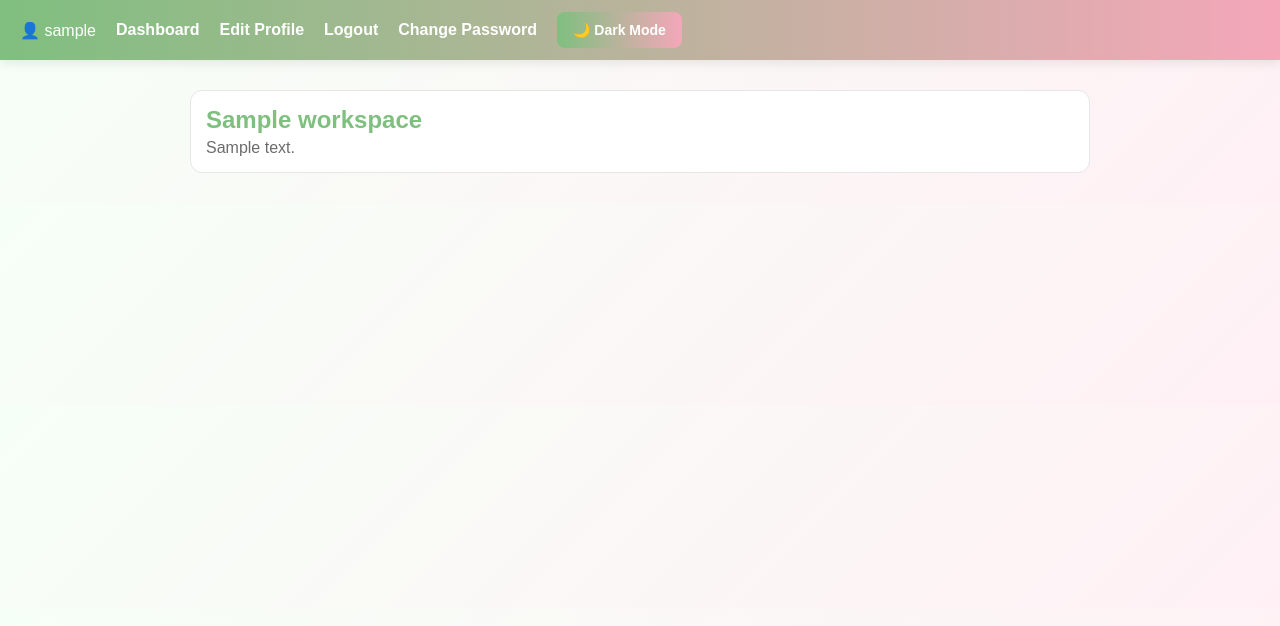
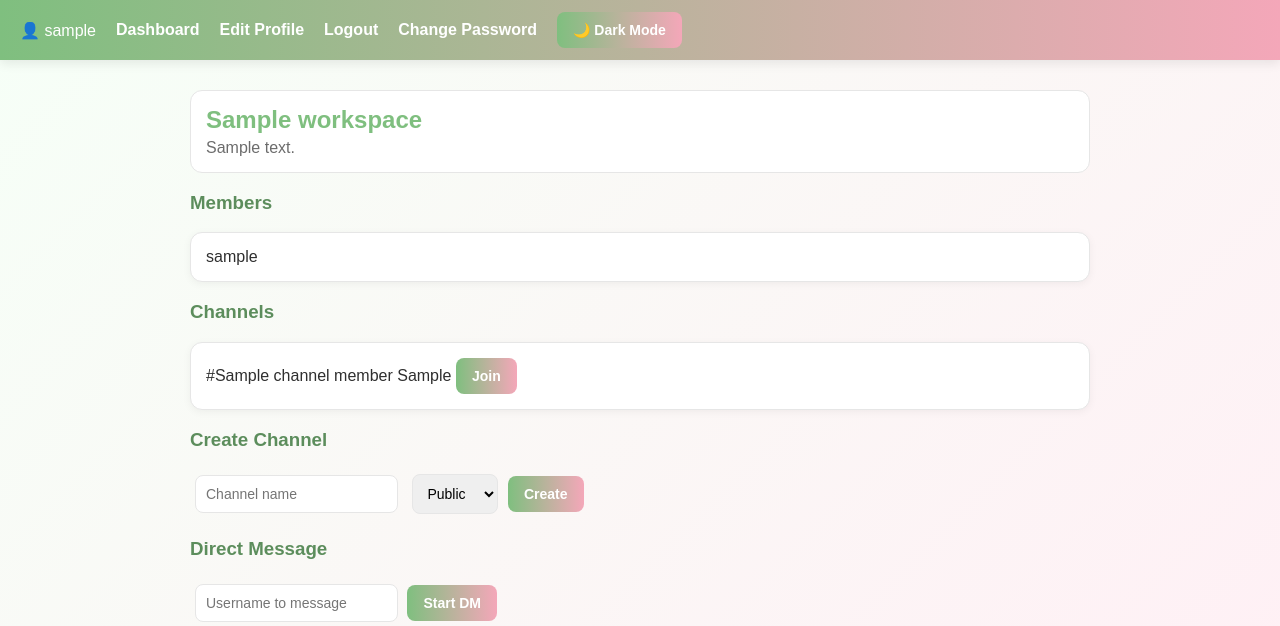
Before and after one commit to Janosia/slack-clone, a Flask app: page /workspace/1 in a window 1280 px wide. Shown: the top 626 px of the page. Run offline with Flask 3, Linux system fonts and the light colour scheme; the visitor is signed in with stand-in values (Sample User, id 1); a database or web service that is not in the repository returns one stand-in record (values such as "Sample title"); some libraries are stand-ins or nearby versions.

Commit message:
fixed : channel viewing

```diff
--- a/app.py
+++ b/app.py
@@ -248,7 +248,7 @@ def workspace(workspace_id):
 
     user_id = session['user_id']
 
-    # print(f"DEBUG: user_id={user_id}, workspace_id={workspace_id}")
+    print(f"DEBUG: user_id={user_id}, workspace_id={workspace_id}")
 
     # Check user is a member
     member = db.query(
@@ -257,7 +257,7 @@ def workspace(workspace_id):
         (workspace_id, user_id), fetchone=True
     )
 
-    # print(f"DEBUG: member={member}")
+    print(f"DEBUG: member={member}")
 
     if not member:
         flash('Access denied.')
@@ -286,7 +286,7 @@ def workspace(workspace_id):
            ORDER BY c.channel_type, c.name""",
         (user_id, workspace_id, user_id)
     )
-    # print(f"DEBUG: channels={channels}")
+    print(f"DEBUG: channels={channels}")
     members = db.query(
     """SELECT u.user_id, u.username, wm.is_admin
        FROM workspace_members wm
--- a/templates/workspace.html
+++ b/templates/workspace.html
@@ -5,22 +5,16 @@
     <h2>{{ workspace.name }}</h2>
     <p>{{ workspace.description }}</p>
   </div>
-
   {% if is_admin %}
   <div>
-    <a href="{{ url_for('invite_to_workspace', workspace_id=workspace.workspace_id) }}">
+    <a href="{{ url_for('invite_to_workspace',
+                        workspace_id=workspace.workspace_id) }}">
       <button>Invite User</button>
     </a>
   </div>
   {% endif %}
 </div>
-<!-- <h2>{{ workspace.name }}</h2>
-<p>{{ workspace.description }}</p>
 
-{% if is_admin %}
-<a href="{{ url_for('invite_to_workspace', workspace_id=workspace.workspace_id) }}">
-  <button>Invite User</button>
-</a> -->
 <h3>Members</h3>
 {% for member in members %}
 <div class="card">
@@ -28,22 +22,28 @@
   {% if member.is_admin %}
     <span class="badge">admin</span>
   {% else %}
+    {% if is_admin %}
       <form method="POST"
-          action="{{ url_for('promote_to_admin',workspace_id=workspace.workspace_id, target_user_id=member.user_id) }}"
+            action="{{ url_for('promote_to_admin',
+                               workspace_id=workspace.workspace_id,
+                               target_user_id=member.user_id) }}"
             style="display:inline">
         <button type="submit">Make Admin</button>
       </form>
       <form method="POST"
-          action="{{ url_for('remove_workspace_member',workspace_id=workspace.workspace_id, target_user_id=member.user_id) }}"
+            action="{{ url_for('remove_workspace_member',
+                               workspace_id=workspace.workspace_id,
+                               target_user_id=member.user_id) }}"
             style="display:inline">
-      <button type="submit" onclick="return confirm('Remove this member?')">
+        <button type="submit"
+                onclick="return confirm('Remove this member?')">
           Remove
         </button>
       </form>
     {% endif %}
+  {% endif %}
 </div>
 {% endfor %}
-{% endif %}
 
 <h3>Channels</h3>
 {% if channels %}
@@ -53,12 +53,15 @@
       <a href="{{ url_for('channel', channel_id=ch.channel_id) }}">
         #{{ ch.name }}
       </a>
-      <span class="badge {{ ch.channel_type }}">{{ ch.channel_type }}</span>
+      <span class="badge {{ ch.channel_type }}">
+        {{ ch.channel_type }}
+      </span>
     {% else %}
       <span>#{{ ch.name }}</span>
       <span class="badge">{{ ch.channel_type }}</span>
       <form method="POST"
-            action="{{ url_for('join_channel', channel_id=ch.channel_id) }}"
+            action="{{ url_for('join_channel',
+                               channel_id=ch.channel_id) }}"
             style="display:inline">
         <button type="submit">Join</button>
       </form>
@@ -71,7 +74,8 @@
 
 <h3>Create Channel</h3>
 <form method="POST"
-      action="{{ url_for('create_channel', workspace_id=workspace.workspace_id) }}">
+      action="{{ url_for('create_channel',
+                         workspace_id=workspace.workspace_id) }}">
   <input name="name" placeholder="Channel name" required>
   <select name="channel_type">
     <option value="public">Public</option>
@@ -82,7 +86,8 @@
 
 <h3>Direct Message</h3>
 <form method="POST"
-      action="{{ url_for('create_direct_channel', workspace_id=workspace.workspace_id) }}">
+      action="{{ url_for('create_direct_channel',
+                         workspace_id=workspace.workspace_id) }}">
   <input name="username" placeholder="Username to message" required>
   <button type="submit">Start DM</button>
 </form>
```
Lines whose indentation alone changed are shown as unchanged.
